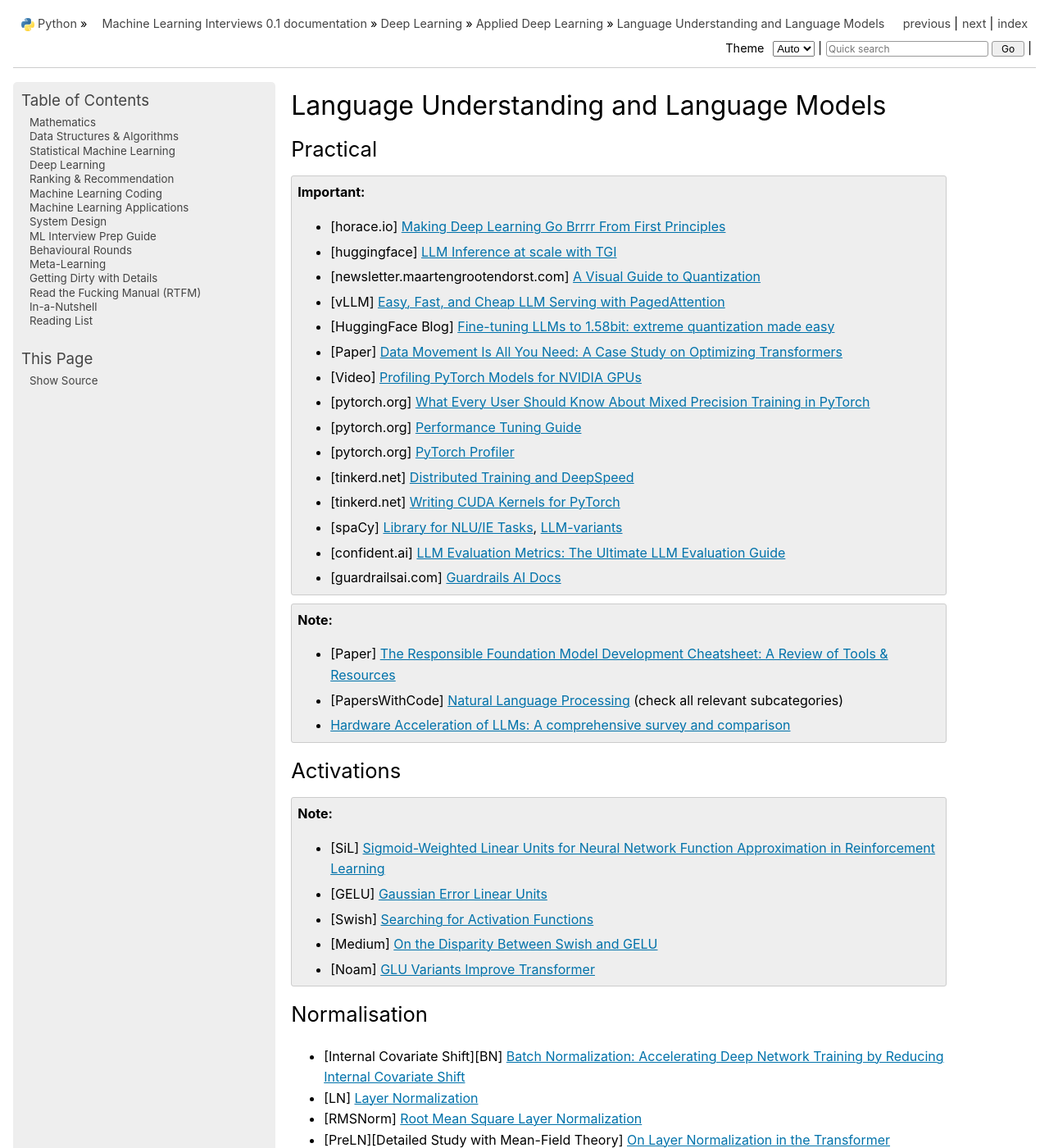
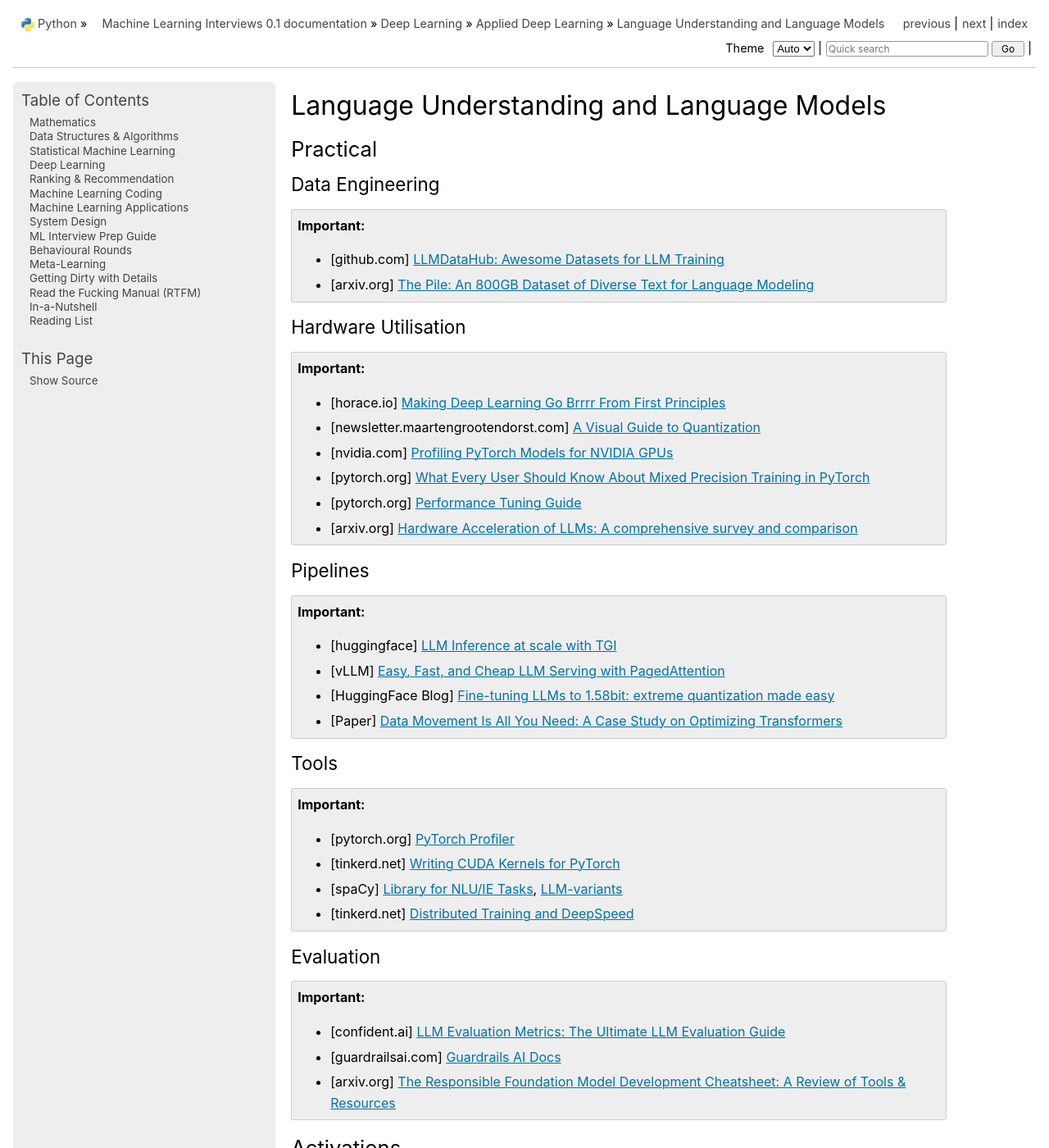
Before and after one commit to uselesstechjunks/leetcode, a Sphinx documentation site: the page built from docs/source/dl/application/lm.rst, in a window 1280 px wide and 1400 px high. Shown: the whole window at 82% size. Built offline with Sphinx 7.4.7, drawn with Linux system fonts in a browser that asks for light colours; some of the changed text lies outside the part shown.

Commit message:
Update lm.rst (#447)

```diff
--- a/docs/source/dl/application/lm.rst
+++ b/docs/source/dl/application/lm.rst
@@ -4,37 +4,54 @@ Language Understanding and Language Models
 *****************************************************************************************
 Practical
 *****************************************************************************************
+Data Engineering
+=========================================================================================
+.. important::
+	* [github.com] `LLMDataHub: Awesome Datasets for LLM Training <https://github.com/Zjh-819/LLMDataHub>`_
+	* [arxiv.org] `The Pile: An 800GB Dataset of Diverse Text for Language Modeling <https://arxiv.org/abs/2101.00027>`_
+
+Hardware Utilisation
+=========================================================================================
 .. important::
 	* [horace.io] `Making Deep Learning Go Brrrr From First Principles <https://horace.io/brrr_intro.html>`_
+	* [newsletter.maartengrootendorst.com] `A Visual Guide to Quantization <https://newsletter.maartengrootendorst.com/p/a-visual-guide-to-quantization>`_
+	* [nvidia.com] `Profiling PyTorch Models for NVIDIA GPUs <https://www.nvidia.com/en-us/on-demand/session/gtcspring21-s31644/>`_
+	* [pytorch.org] `What Every User Should Know About Mixed Precision Training in PyTorch <https://pytorch.org/blog/what-every-user-should-know-about-mixed-precision-training-in-pytorch/>`_
+	* [pytorch.org] `Performance Tuning Guide <https://pytorch.org/tutorials/recipes/recipes/tuning_guide.html>`_
+	* [arxiv.org] `Hardware Acceleration of LLMs: A comprehensive survey and comparison <https://arxiv.org/pdf/2409.03384>`_
+
+Pipelines
+=========================================================================================
+.. important::
 	* [huggingface] `LLM Inference at scale with TGI <https://huggingface.co/blog/martinigoyanes/llm-inference-at-scale-with-tgi>`_
-	* [newsletter.maartengrootendorst.com] `A Visual Guide to Quantization <https://newsletter.maartengrootendorst.com/p/a-visual-guide-to-quantization>`_
 	* [vLLM] `Easy, Fast, and Cheap LLM Serving with PagedAttention <https://blog.vllm.ai/2023/06/20/vllm.html>`_
 	* [HuggingFace Blog] `Fine-tuning LLMs to 1.58bit: extreme quantization made easy <https://huggingface.co/blog/1_58_llm_extreme_quantization>`_
 	* [Paper] `Data Movement Is All You Need: A Case Study on Optimizing Transformers <https://arxiv.org/abs/2007.00072>`_
-	* [Video] `Profiling PyTorch Models for NVIDIA GPUs <https://www.nvidia.com/en-us/on-demand/session/gtcspring21-s31644/>`_
-	* [pytorch.org] `What Every User Should Know About Mixed Precision Training in PyTorch <https://pytorch.org/blog/what-every-user-should-know-about-mixed-precision-training-in-pytorch/>`_
-	* [pytorch.org] `Performance Tuning Guide <https://pytorch.org/tutorials/recipes/recipes/tuning_guide.html>`_
+
+Tools
+=========================================================================================
+.. important::
 	* [pytorch.org] `PyTorch Profiler <https://pytorch.org/tutorials/recipes/recipes/profiler_recipe.html>`_
-	* [tinkerd.net] `Distributed Training and DeepSpeed <https://tinkerd.net/blog/machine-learning/distributed-training/>`_
 	* [tinkerd.net] `Writing CUDA Kernels for PyTorch <https://tinkerd.net/blog/machine-learning/cuda-basics/>`_
 	* [spaCy] `Library for NLU/IE Tasks <https://spacy.io/usage/spacy-101>`_, `LLM-variants <https://spacy.io/usage/large-language-models>`_
+	* [tinkerd.net] `Distributed Training and DeepSpeed <https://tinkerd.net/blog/machine-learning/distributed-training/>`_
+
+Evaluation
+=========================================================================================
+.. important::
 	* [confident.ai] `LLM Evaluation Metrics: The Ultimate LLM Evaluation Guide <https://www.confident-ai.com/blog/llm-evaluation-metrics-everything-you-need-for-llm-evaluation>`_
 	* [guardrailsai.com] `Guardrails AI Docs <https://www.guardrailsai.com/docs>`_
-
-.. note::
-	* [Paper] `The Responsible Foundation Model Development Cheatsheet: A Review of Tools & Resources <https://arxiv.org/abs/2406.16746>`_
-	* [PapersWithCode] `Natural Language Processing <https://paperswithcode.com/area/natural-language-processing>`_ (check all relevant subcategories)
-	* `Hardware Acceleration of LLMs: A comprehensive survey and comparison <https://arxiv.org/pdf/2409.03384>`_
+	* [arxiv.org] `The Responsible Foundation Model Development Cheatsheet: A Review of Tools & Resources <https://arxiv.org/abs/2406.16746>`_
 
 *****************************************************************************************
 Activations
 *****************************************************************************************
 .. note::
-	* [SiL] `Sigmoid-Weighted Linear Units for Neural Network Function Approximation in Reinforcement Learning <https://arxiv.org/abs/1702.03118>`_
+	* [SiLU] `Sigmoid-Weighted Linear Units for Neural Network Function Approximation in Reinforcement Learning <https://arxiv.org/abs/1702.03118>`_
 	* [GELU] `Gaussian Error Linear Units <https://arxiv.org/abs/1606.08415>`_
 	* [Swish] `Searching for Activation Functions <https://arxiv.org/pdf/1710.05941v2>`_
-	* [Medium] `On the Disparity Between Swish and GELU <https://towardsdatascience.com/on-the-disparity-between-swish-and-gelu-1ddde902d64b>`_
-	* [Noam] `GLU Variants Improve Transformer <https://arxiv.org/pdf/2002.05202v1>`_
+	* [Swish v GELU] `On the Disparity Between Swish and GELU <https://towardsdatascience.com/on-the-disparity-between-swish-and-gelu-1ddde902d64b>`_
+	* [GLU] `GLU Variants Improve Transformer <https://arxiv.org/pdf/2002.05202v1>`_
 
 *****************************************************************************************
 Normalisation
```
